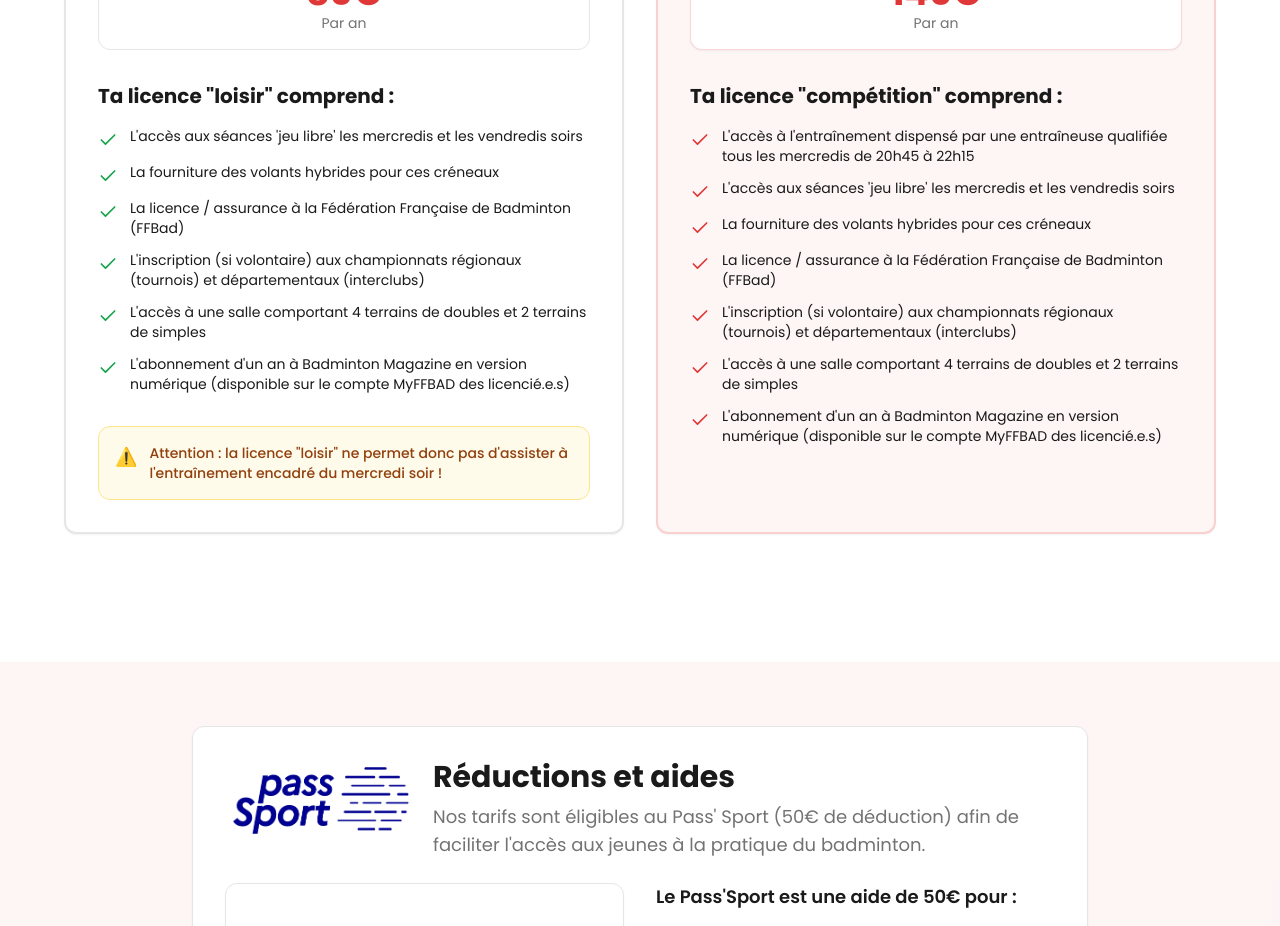
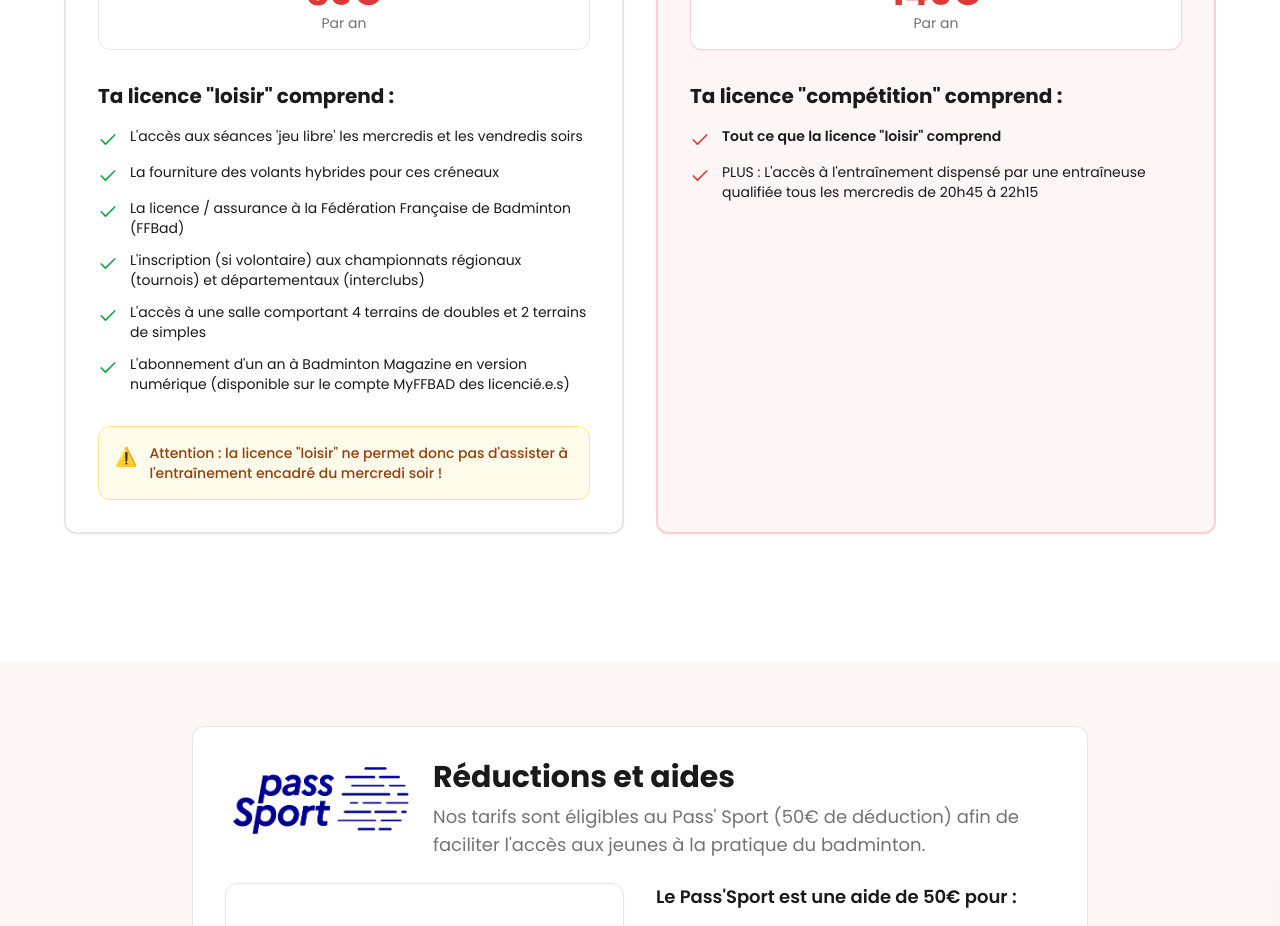
Before and after one commit to KauBryy/asbl-longuyon-badminton, a React (Vite) app: page /licences in a window 1280 px wide. Shown: the part 900-1826 px from the top of the page. Built offline with nearby package versions, Linux system fonts and the light colour scheme; grey boxes are pictures that could not be loaded; the HTML template or start-up script is replaced by a standard one.

Commit message:
Simplify Competition license description to reference Loisir content

```diff
--- a/src/pages/Licences.tsx
+++ b/src/pages/Licences.tsx
@@ -89,20 +89,14 @@ const Licences = () => {
               <div className="flex-grow">
                 <h4 className="text-xl font-bold mb-4">Ta licence "compétition" comprend :</h4>
                 <div className="space-y-3">
-                  {[
-                    "L'accès à l'entraînement dispensé par une entraîneuse qualifiée tous les mercredis de 20h45 à 22h15",
-                    "L'accès aux séances 'jeu libre' les mercredis et les vendredis soirs",
-                    "La fourniture des volants hybrides pour ces créneaux",
-                    "La licence / assurance à la Fédération Française de Badminton (FFBad)",
-                    "L'inscription (si volontaire) aux championnats régionaux (tournois) et départementaux (interclubs)",
-                    "L'accès à une salle comportant 4 terrains de doubles et 2 terrains de simples",
-                    "L'abonnement d'un an à Badminton Magazine en version numérique (disponible sur le compte MyFFBAD des licencié.e.s)",
-                  ].map((item, index) => (
-                    <div key={index} className="flex items-start gap-3">
-                      <Check className="w-5 h-5 text-primary flex-shrink-0 mt-1" />
-                      <span className="text-sm">{item}</span>
-                    </div>
-                  ))}
+                  <div className="flex items-start gap-3">
+                    <Check className="w-5 h-5 text-primary flex-shrink-0 mt-1" />
+                    <span className="text-sm font-semibold">Tout ce que la licence "loisir" comprend</span>
+                  </div>
+                  <div className="flex items-start gap-3">
+                    <Check className="w-5 h-5 text-primary flex-shrink-0 mt-1" />
+                    <span className="text-sm">PLUS : L'accès à l'entraînement dispensé par une entraîneuse qualifiée tous les mercredis de 20h45 à 22h15</span>
+                  </div>
                 </div>
               </div>
             </Card>
```
